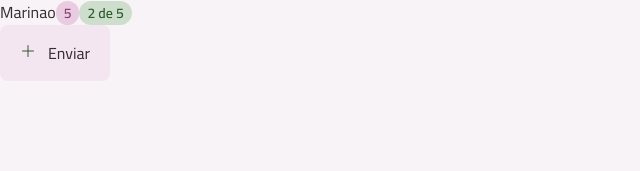
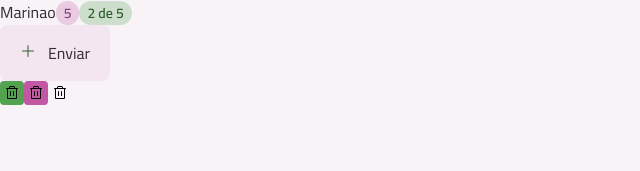
Before and after one commit to Mariano1994/todo2025, a React (Vite) app: page / in a window 1280 px wide. Shown: the top 171 px of the page, without its empty margins (0-640 px from the left). Built offline with nearby package versions, Linux system fonts and the light colour scheme.

Commit message:
created buttonIcon component

```diff
--- a/src/App.tsx
+++ b/src/App.tsx
@@ -1,7 +1,8 @@
 import Badge from "./components/badge";
 import Button from "./components/button";
+import ButtonIcon from "./components/button-icon";
 import Text from "./components/text";
-import { PlusIcon } from "@phosphor-icons/react";
+import { PlusIcon, TrashIcon } from "@phosphor-icons/react";
 function App() {
   return (
     <div>
@@ -17,6 +18,12 @@
       >
         Enviar
       </Button>
+
+      <div>
+        <ButtonIcon icon={<TrashIcon />} />
+        <ButtonIcon variant="secondary" icon={<TrashIcon />} />
+        <ButtonIcon variant="tertiary" icon={<TrashIcon />} />
+      </div>
     </div>
   );
 }
--- /dev/null
+++ b/src/components/button-icon.tsx
@@ -0,0 +1,70 @@
+import { cva, type VariantProps } from "class-variance-authority";
+
+export const buttonIconVariant = cva(
+  " inline-flex justify-center items-center cursor-pointer transition group",
+  {
+    variants: {
+      variant: {
+        primary: "bg-green-base hover:bg-green-dark",
+        secondary: "bg-pink-base hover:bg-pink-dark",
+        tertiary: "bg-transparent hover:bg-gray-200",
+      },
+
+      size: {
+        sm: "w-6 h-6 p-1 rounded",
+      },
+
+      disabled: {
+        true: " opacity-50 pointer-events-none",
+      },
+    },
+    defaultVariants: {
+      variant: "primary",
+      size: "sm",
+      disabled: false,
+    },
+  }
+);
+
+export const buttonIconIconVariant = cva("transition", {
+  variants: {
+    variant: {
+      primary: "fill-white",
+      secondary: "fill-pink-base group-hover:fill-white",
+      tertiary: "fill-gray-300 group-hover:fill-gray-400",
+    },
+    size: {
+      sm: "h-4 w-4",
+    },
+  },
+  defaultVariants: {
+    variant: "primary",
+    size: "sm",
+  },
+});
+
+interface ButtonProps
+  extends Omit<React.ComponentProps<"button">, "disabled">,
+    VariantProps<typeof buttonIconVariant> {
+  icon: React.ReactNode;
+}
+
+function ButtonIcon({
+  variant,
+  size,
+  disabled,
+  className,
+  icon,
+  ...props
+}: ButtonProps) {
+  return (
+    <button
+      {...props}
+      className={buttonIconVariant({ variant, size, disabled, className })}
+    >
+      <span className={buttonIconIconVariant({ variant, size })}>{icon}</span>
+    </button>
+  );
+}
+
+export default ButtonIcon;
```
